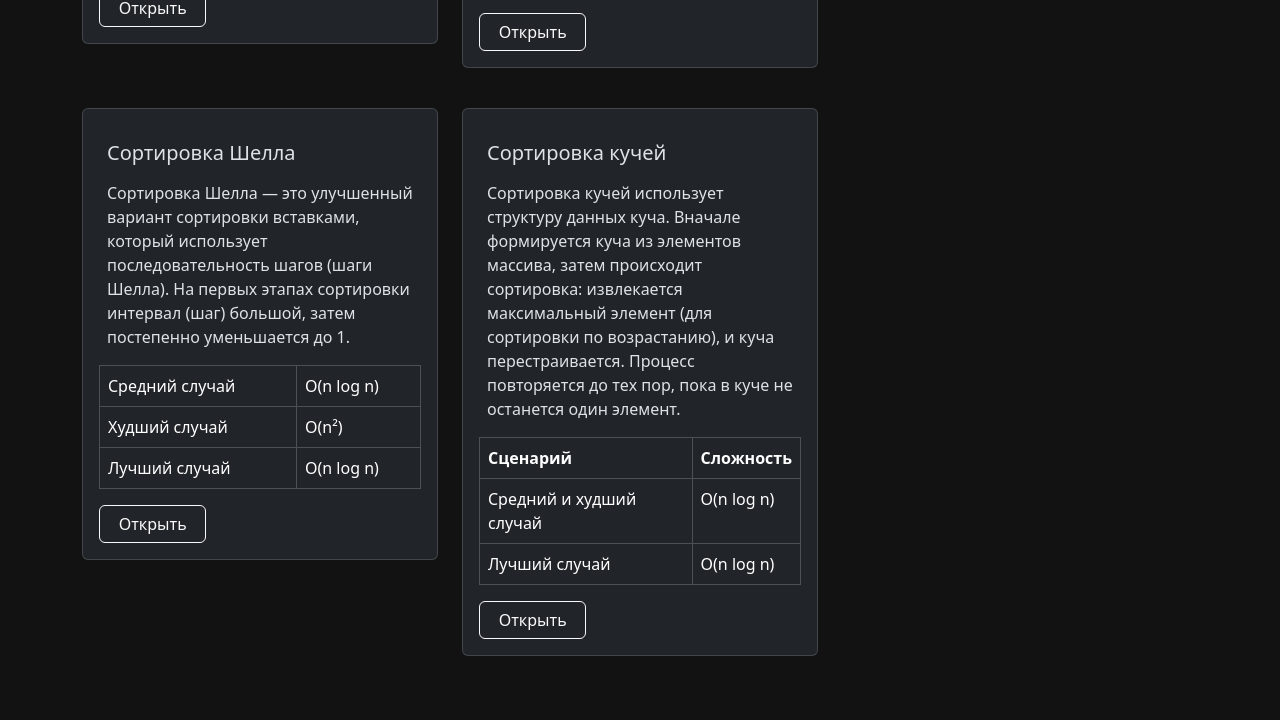
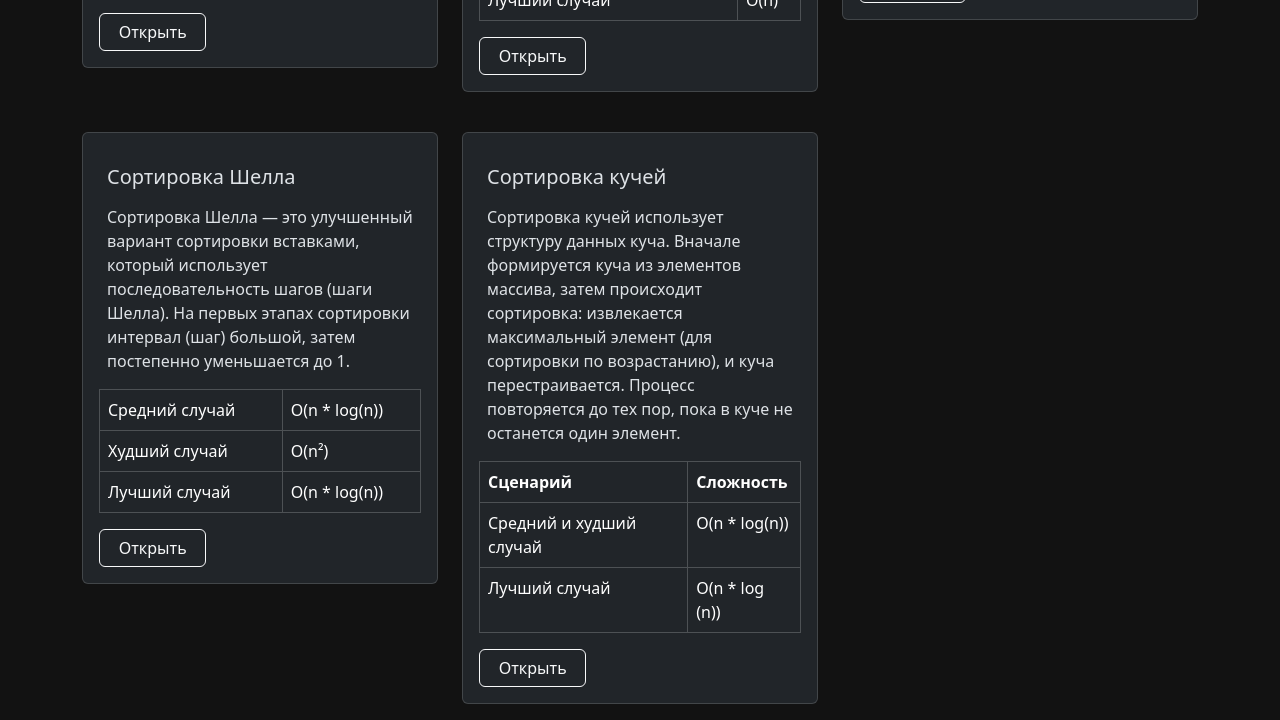
Before and after one commit to kokanov-alexandr/SortVisualizer, a website: page index.html in a window 1280 px wide. Shown: the part 1010-1730 px from the top of the page. Before the commit the page ends 1682 px from the top, so only its background shows below. Drawn offline with nearby package versions, Linux system fonts and the light colour scheme.

Commit message:
fix logs in main page

```diff
--- a/index.html
+++ b/index.html
@@ -15,7 +15,7 @@
 
   <body class="container" style="background-color: #121212;">
     <div class="p-3 text-left">
-        <h1 class="mx-3 mt-2"><a class="link-offset-2 link-underline link-underline-opacity-0 text-primary" href="../">Визуализатор сортировок</a></h1>
+        <h1 class="mx-3 mt-2"><a class="link-offset-2 link-underline link-underline-opacity-0 text-primary" href="index.html">Визуализатор сортировок</a></h1>
     </div>
     <div class="row row-cols-1 row-cols-md-3 g-4">
       <div class="col">
@@ -83,7 +83,7 @@
               <tbody>
                   <tr>
                       <td>Средний и лучший случай</td>
-                      <td>O(n log n)</td>
+                      <td>O(n * log(n))</td>
                   </tr>
                   <tr>
                       <td>Худший случай</td>
@@ -192,7 +192,7 @@
               <tbody>
                   <tr>
                       <td>Средний случай</td>
-                      <td>O(n log n)</td>
+                      <td>O(n * log(n))</td>
                   </tr>
                   <tr>
                       <td>Худший случай</td>
@@ -200,7 +200,7 @@
                   </tr>
                   <tr>
                       <td>Лучший случай</td>
-                      <td>O(n log n)</td>
+                      <td>O(n * log(n))</td>
                   </tr>
               </tbody>
           </table>
@@ -229,11 +229,11 @@
               <tbody>
                   <tr>
                       <td>Средний и худший случай</td>
-                      <td>O(n log n)</td>
+                      <td>O(n * log(n))</td>
                   </tr>
                   <tr>
                       <td>Лучший случай</td>
-                      <td>O(n log n)</td>
+                      <td>O(n * log (n))</td>
                   </tr>
               </tbody>
           </table>
```
